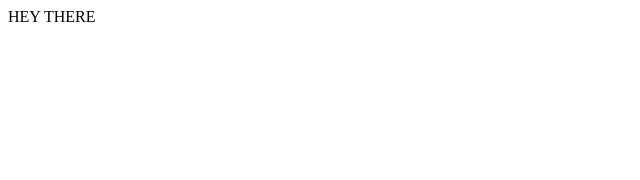
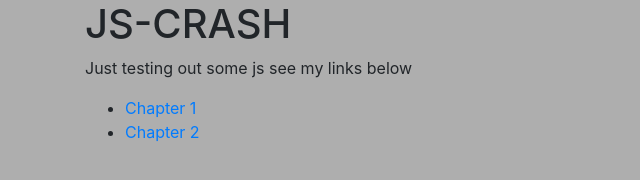
Before and after one commit to jasonleewilson/js-crash, a plain HTML site: page index.html in a window 1280 px wide. Shown: the whole page, without its empty margins (0-640 px from the left). Drawn offline with nearby package versions, Linux system fonts and the light colour scheme.

Commit message:
updated root

```diff
--- a/index.html
+++ b/index.html
@@ -4,10 +4,17 @@
     <meta http-equiv="X-UA-Compatible" content="IE=edge">
     <meta name="viewport" content="width=device-width, initial-scale=1.0">
     <title>Document</title>
+    <link rel="stylesheet" href="https://cdnjs.cloudflare.com/ajax/libs/twitter-bootstrap/4.3.1/css/bootstrap.min.css">
+    <link rel="stylesheet" href="styles.css">
 </head>
 <body>
-    <p id="someText"></p>
-
-    <script src="home.js"></script>
+    <div class="container">
+        <h1>JS-CRASH</h1>
+        <p>Just testing out some js see my links below</p>
+        <ul>
+            <li><a href="https://jasonleewilson.github.io/js-crash/1/index.html">Chapter 1</a></li>
+            <li><a href="https://jasonleewilson.github.io/js-crash/2/index.html">Chapter 2</a></li>
+        </ul>
+    </div>
 </body>
 </html>
--- /dev/null
+++ b/styles.css
@@ -0,0 +1,3 @@
+body {
+    background: #aeaeae;
+}
```
